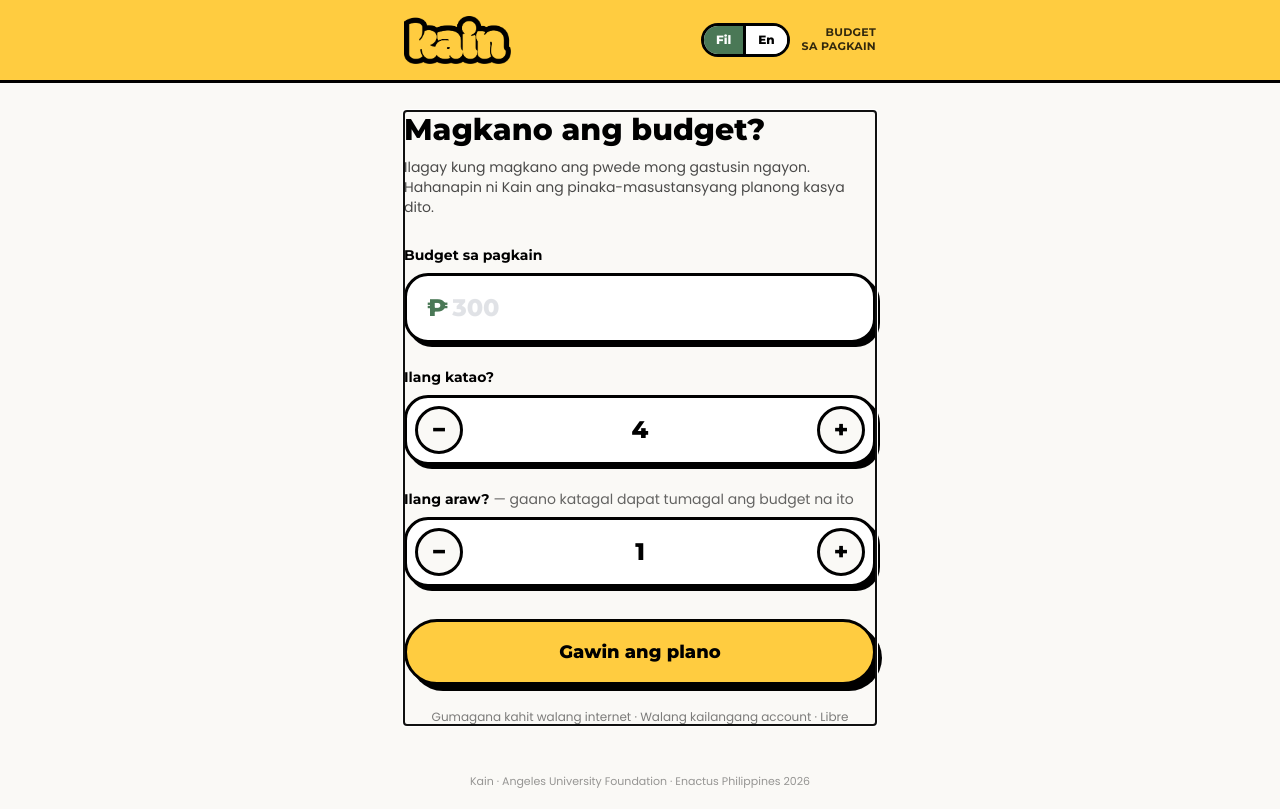
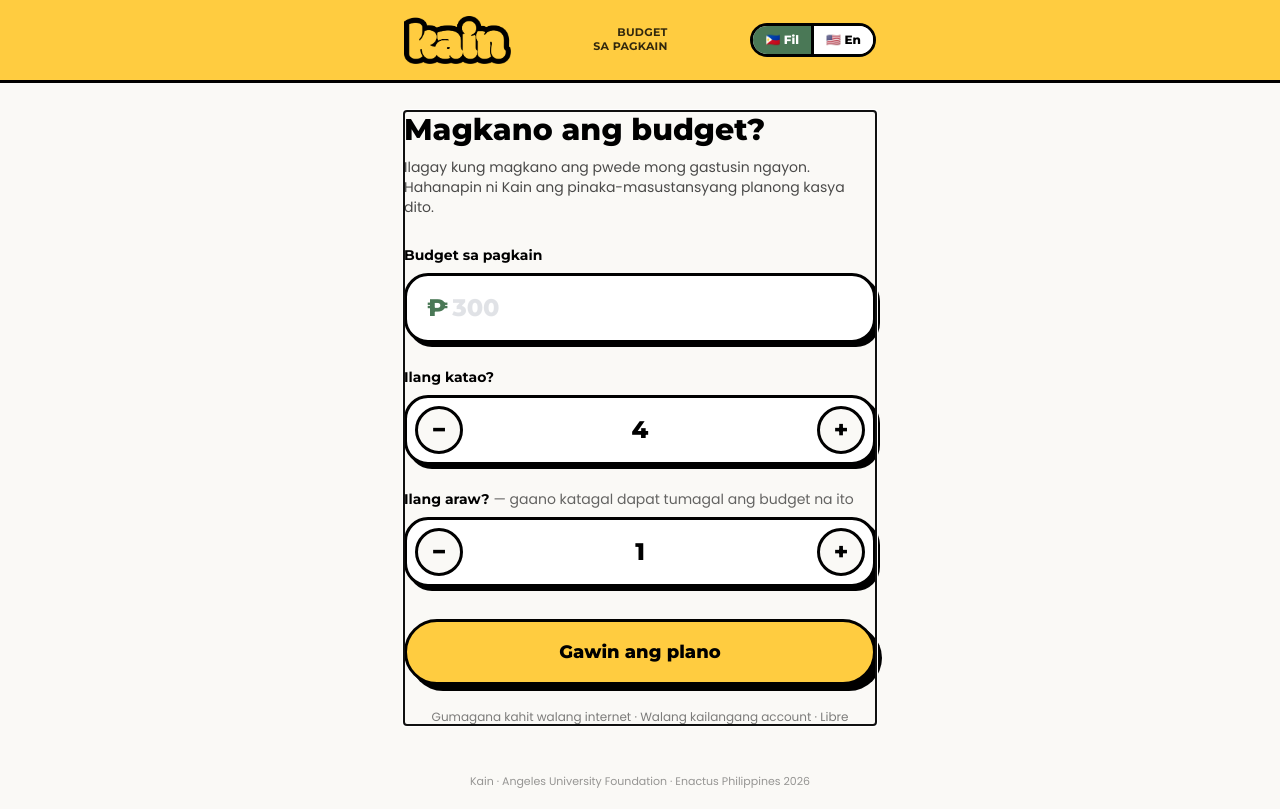
Before and after one commit to dncnl/kain-enactus-2026, a website with bundled scripts: page index.html in a window 1280 px wide. Built offline with nearby package versions, Linux system fonts and the light colour scheme.

Commit message:
Adjust toggle button

```diff
--- a/index.html
+++ b/index.html
@@ -60,19 +60,22 @@
   <header class="shrink-0 bg-kain-yellow border-b-[3px] border-black">
     <div class="mx-auto w-full max-w-lg h-20 px-5 flex items-center justify-between gap-3">
       <img src="assets/kain-logo.png" alt="Kain" class="h-12 w-auto shrink-0" />
-      <div class="flex items-center gap-3 min-w-0">
+      <!-- tagline sits between logo and toggle as its own flex item (not
+           nested with the toggle) so justify-between anchors the toggle to
+           the right edge regardless of how long the tagline text is in the
+           active locale — otherwise the toggle shifts position on
+           language switch. -->
+      <p class="font-head font-bold text-[11px] leading-tight text-right uppercase tracking-wide opacity-80 min-w-0">
+        <span data-i18n="tagline1">Budget</span><br /><span data-i18n="tagline2">sa Pagkain</span>
+      </p>
       <!-- Language toggle. fil is the default (see js/i18n.js): primary
            users are Filipino families, and the app's tone was already built
            around Tagalog for that reason. app.js wires data-lang clicks. -->
       <div class="bubble bg-white flex shrink-0 overflow-hidden text-xs" role="group" data-i18n-aria="langToggleLabel" aria-label="Wika">
         <button type="button" data-lang="fil" aria-pressed="true"
-                  class="press px-3 py-1.5 font-head font-extrabold">Fil</button>
+                class="press px-3 py-1.5 font-head font-extrabold"><span aria-hidden="true">🇵🇭</span> Fil</button>
         <button type="button" data-lang="en" aria-pressed="false"
-                  class="press px-3 py-1.5 font-head font-extrabold border-l-[3px] border-black">En</button>
-        </div>
-        <p class="font-head font-bold text-[11px] leading-tight text-right uppercase tracking-wide opacity-80 min-w-0">
-          <span data-i18n="tagline1">Budget</span><br /><span data-i18n="tagline2">sa Pagkain</span>
-        </p>
+                class="press px-3 py-1.5 font-head font-extrabold border-l-[3px] border-black"><span aria-hidden="true">🇺🇸</span> En</button>
       </div>
     </div>
   </header>
```
Lines whose indentation alone changed are shown as unchanged.
